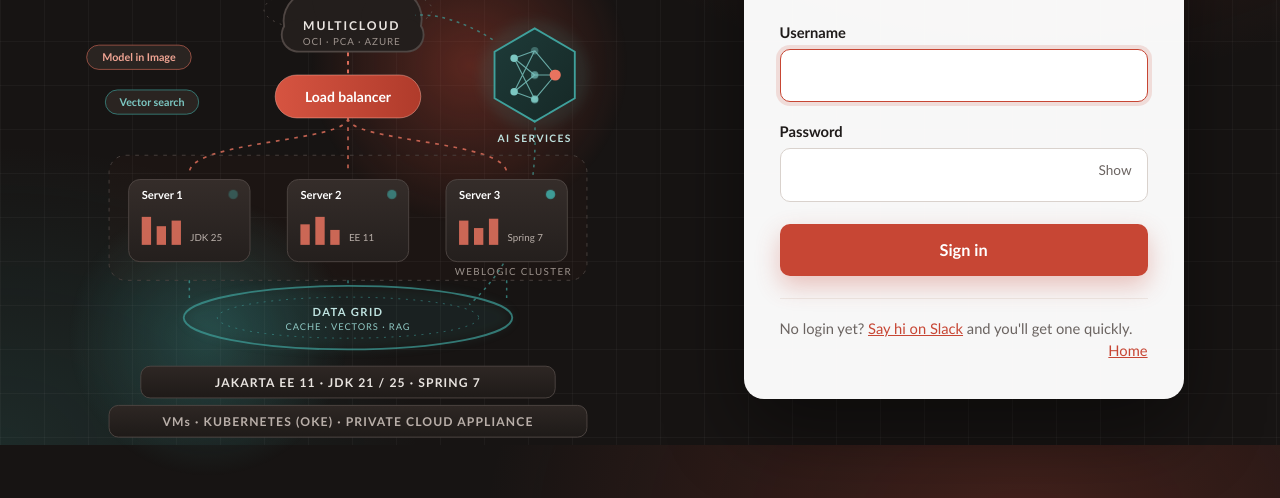
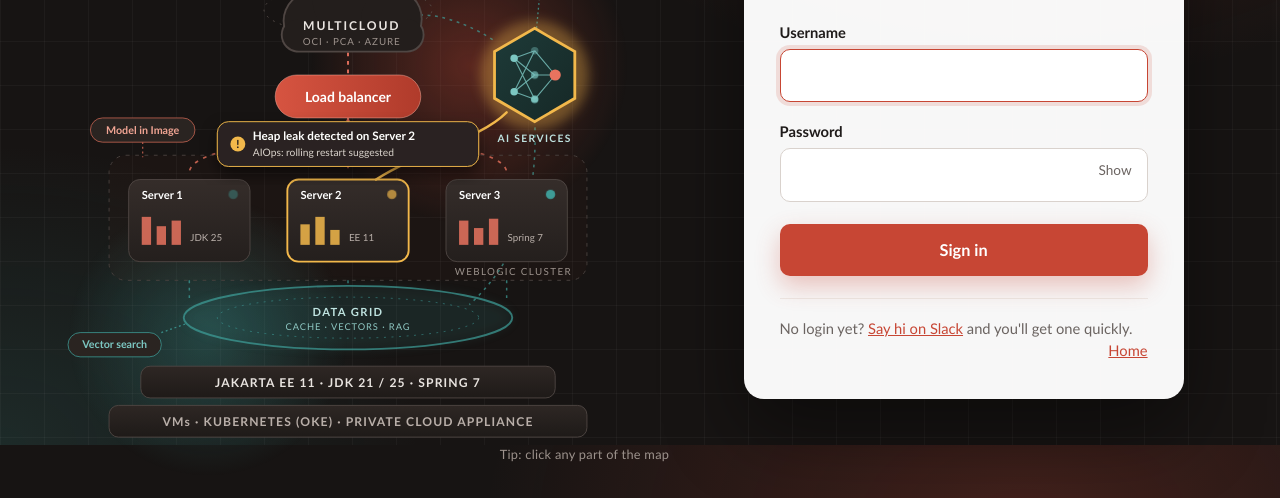
Before and after one commit to Lakhshit/fmw, a plain HTML site: page login.html in a window 1280 px wide. Shown: the part 355-853 px from the top of the page. Drawn offline with Linux system fonts and the light colour scheme.

Commit message:
Add files via upload

```diff
--- a/assets/fmw-crypto.js
+++ b/assets/fmw-crypto.js
@@ -53,6 +53,7 @@ window.FMW = (function () {
     if (!entry) return null;
     try {
       var obj = JSON.parse(dec.decode(await aesDecrypt(key, entry.iv, entry.ct)));
+      obj.u = String(user).trim().toLowerCase();
       save(obj, kf.hours || 12);
       return obj;
     } catch (e) {
--- /dev/null
+++ b/assets/hero.css
@@ -0,0 +1,24 @@
+/* Interactive hero map */
+.herowrap{position:relative}
+#heroArt a.hot{cursor:pointer;outline:none}
+#heroArt a.hot > *{transition:filter .18s, opacity .18s}
+#heroArt a.hot:hover > *, #heroArt a.hot:focus-visible > *{filter:brightness(1.25) drop-shadow(0 0 6px rgba(232,115,95,.55))}
+#heroArt a.chip:hover rect{stroke-opacity:1}
+.htip{position:absolute;z-index:5;pointer-events:none;max-width:260px;background:#FFFFFF;color:#1F1B1A;font:600 13px/1.35 Calibri,"Segoe UI",system-ui,Arial,sans-serif;padding:9px 12px;border-radius:10px;box-shadow:0 14px 34px rgba(0,0,0,.45);opacity:0;transform:translateY(4px);transition:opacity .15s,transform .15s}
+.htip.on{opacity:1;transform:none}
+.htip small{display:block;font-weight:400;color:#8C3A2E;margin-top:2px}
+.hhint{position:absolute;right:6px;bottom:-6px;font-size:.8rem;color:#9C928C;letter-spacing:.02em}
+/* incident story */
+#beam{stroke-dasharray:260;stroke-dashoffset:260;opacity:0}
+#heroArt.s-alert #beam{opacity:1;stroke-dashoffset:0;transition:stroke-dashoffset 1s ease, opacity .2s}
+#heroArt.s-fixed #beam{opacity:0;transition:opacity .6s}
+#bubble{opacity:0;transform:translateY(6px);transition:opacity .35s, transform .35s;pointer-events:none}
+#heroArt.s-alert #bubble, #heroArt.s-fixed #bubble{opacity:1;transform:none}
+#heroArt.s-warn #srv2 .bars, #heroArt.s-alert #srv2 .bars{fill:#F2B84B}
+#heroArt.s-warn #srv2 .led2, #heroArt.s-alert #srv2 .led2{fill:#F2B84B}
+#heroArt.s-warn #srv2 .box, #heroArt.s-alert #srv2 .box{stroke:#F2B84B;stroke-width:2}
+#heroArt.s-fixed #srv2 .box{stroke:#3FA19C;stroke-width:2}
+#heroArt.s-alert #aiNode polygon{stroke:#F2B84B;stroke-width:3}
+#heroArt.s-alert #aiNode .aiglow{fill:#F2B84B;opacity:.35}
+#heroArt.s-fixed #bubble rect{stroke:#3FA19C}
+#heroArt.s-fixed #bubble circle{fill:#3FA19C}
--- /dev/null
+++ b/assets/hero.js
@@ -0,0 +1,57 @@
+// Interactive hero map: tooltips on each part, and a short AI incident story that repeats.
+(function () {
+  var svg = document.getElementById("heroArt");
+  if (!svg) return;
+  var wrap = svg.parentNode;
+  wrap.classList.add("herowrap");
+
+  // ---- tooltips ----
+  var tip = document.createElement("div");
+  tip.className = "htip";
+  wrap.appendChild(tip);
+  function place(el) {
+    var r = el.getBoundingClientRect(), w = wrap.getBoundingClientRect();
+    var x = r.left - w.left + r.width / 2, y = r.top - w.top;
+    tip.style.left = Math.max(0, Math.min(w.width - tip.offsetWidth, x - tip.offsetWidth / 2)) + "px";
+    tip.style.top = Math.max(0, y - tip.offsetHeight - 10) + "px";
+  }
+  svg.querySelectorAll("a.hot").forEach(function (a) {
+    function show() { tip.innerHTML = a.getAttribute("data-tip") + "<small>Click to open</small>"; tip.classList.add("on"); place(a); }
+    function hide() { tip.classList.remove("on"); }
+    a.addEventListener("mouseenter", show);
+    a.addEventListener("focus", show);
+    a.addEventListener("mouseleave", hide);
+    a.addEventListener("blur", hide);
+  });
+  var hint = document.createElement("div");
+  hint.className = "hhint";
+  hint.textContent = "Tip: click any part of the map";
+  wrap.appendChild(hint);
+
+  // ---- AI incident story ----
+  var reduce = false;
+  try { reduce = window.matchMedia("(prefers-reduced-motion: reduce)").matches; } catch (e) {}
+  var t1 = document.getElementById("bT1"), t2 = document.getElementById("bT2"), ic = document.getElementById("bIcon");
+  var STORIES = [
+    ["Heap leak detected on Server 2", "AIOps: rolling restart suggested", "Resolved: heap back to normal"],
+    ["JDBC pool exhausted on Server 2", "AIOps: slow SQL found, pool tuned", "Resolved: response time normal"],
+    ["Stuck threads on Server 2", "AIOps: thread dumps captured", "Resolved: blocking call fixed"]
+  ];
+  var i = 0;
+  function setState(s) { svg.classList.remove("s-warn", "s-alert", "s-fixed"); if (s) svg.classList.add(s); }
+  function run() {
+    if (document.hidden) { setTimeout(run, 2000); return; }
+    var st = STORIES[i++ % STORIES.length];
+    t1.textContent = st[0]; t2.textContent = st[1]; ic.textContent = "!";
+    setState("s-warn");
+    setTimeout(function () { setState("s-alert"); }, 1300);
+    setTimeout(function () { t1.textContent = st[2]; t2.textContent = "Handled automatically by AIOps"; ic.textContent = "✓"; setState("s-fixed"); }, 5200);
+    setTimeout(function () { setState(""); }, 7600);
+    setTimeout(run, 13000);
+  }
+  if (reduce) {
+    if (svg.pauseAnimations) svg.pauseAnimations();
+  } else {
+    setTimeout(run, 2500);
+  }
+})();
--- a/login.html
+++ b/login.html
@@ -47,6 +47,7 @@
   .foot a{color:#C74634}
   @media (max-width:900px){.page{grid-template-columns:1fr;padding-top:96px}.visual{order:2}.art{max-width:420px;margin:0 auto}.visual h1,.visual p{text-align:center;margin-left:auto;margin-right:auto}}
 </style>
+<link rel="stylesheet" href="/assets/hero.css">
 </head>
 <body>
 <div class="page">
@@ -58,7 +59,7 @@
   <div class="visual">
     <h1>Where Fusion Middleware <em>meets AI</em>.</h1>
     <p>Briefings for consultants and leaders on WebLogic, Coherence, OCI and AI.</p>
-<svg class="art" id="heroArt" viewBox="0 0 600 560" style="overflow:visible" role="img" aria-label="Animated illustration: multicloud, a load balancer sending traffic to a WebLogic cluster, an AI services node, a Coherence data grid with vectors, and the Jakarta EE and JDK runtime layers">
+<svg class="art" id="heroArt" viewBox="0 0 600 560" style="overflow:visible" role="img" aria-label="Interactive map: multicloud, a load balancer and WebLogic cluster, an AI services node, a Coherence data grid, and the runtime layers. Each part links to its briefing.">
   <defs>
     <radialGradient id="gR" cx="50%" cy="50%" r="50%"><stop offset="0" stop-color="#C74634" stop-opacity=".38"/><stop offset="1" stop-color="#C74634" stop-opacity="0"/></radialGradient>
     <radialGradient id="gT" cx="50%" cy="50%" r="50%"><stop offset="0" stop-color="#3FA19C" stop-opacity=".30"/><stop offset="1" stop-color="#3FA19C" stop-opacity="0"/></radialGradient>
@@ -67,6 +68,7 @@
     <linearGradient id="lb" x1="0" x2="1"><stop offset="0" stop-color="#D65441"/><stop offset="1" stop-color="#B03B2B"/></linearGradient>
     <linearGradient id="ai" x1="0" x2="1" y1="0" y2="1"><stop offset="0" stop-color="#1E3B39"/><stop offset="1" stop-color="#162826"/></linearGradient>
     <filter id="blur6" x="-50%" y="-50%" width="200%" height="200%"><feGaussianBlur stdDeviation="6"/></filter>
+    <filter id="shadow" x="-20%" y="-20%" width="140%" height="160%"><feDropShadow dx="0" dy="8" stdDeviation="8" flood-color="#000" flood-opacity=".5"/></filter>
     <path id="pCloud" d="M300 126 V150"/>
     <path id="pS1" d="M300 196 C300 222 130 220 130 255"/>
     <path id="pS2" d="M300 196 V255"/>
@@ -76,61 +78,64 @@
     <path id="orbitP" d="M210 80 a90 26 0 1 0 180 0 a90 26 0 1 0 -180 0"/>
   </defs>
 
-  <!-- glows -->
   <circle cx="430" cy="140" r="170" fill="url(#gR)"/>
   <circle cx="150" cy="430" r="150" fill="url(#gT)"/>
 
-  <!-- cloud with orbit -->
+  <!-- connectors (behind everything) -->
   <use href="#orbitP" fill="none" stroke="#5A514D" stroke-dasharray="2 6"/>
-  <g>
+  <use href="#pAIc" fill="none" stroke="#3FA19C" stroke-width="1.6" stroke-dasharray="3 5" opacity=".7"/>
+  <use href="#pAI" fill="none" stroke="#3FA19C" stroke-width="1.6" stroke-dasharray="3 5" opacity=".7"/>
+  <use href="#pCloud" stroke="#E8735F" stroke-width="2" stroke-dasharray="4 5"/>
+  <g fill="none" stroke="#E8735F" stroke-width="1.8" stroke-dasharray="4 6" opacity=".8"><use href="#pS1"/><use href="#pS2"/><use href="#pS3"/></g>
+  <path d="M130 370 V392 M300 370 V376 M470 370 V392" stroke="#3FA19C" stroke-width="1.6" stroke-dasharray="3 5" opacity=".7"/>
+  <!-- chip tethers -->
+  <path d="M80 222 L80 238" stroke="#E8735F" stroke-width="1.4" stroke-dasharray="2 3" opacity=".7"/>
+  <path d="M100 426 L128 416" stroke="#3FA19C" stroke-width="1.4" stroke-dasharray="2 3" opacity=".8"/>
+  <path d="M506 58 L502 100" stroke="#3FA19C" stroke-width="1.4" stroke-dasharray="2 3" opacity=".8"/>
+
+  <!-- MULTICLOUD -->
+  <a class="hot" href="/cloud/" data-tip="Cloud &amp; multicloud: landing zones on OCI, OKE, PCA and Azure">
+    <title>Cloud &amp; multicloud</title>
     <g fill="#4F4643"><circle cx="262" cy="92" r="32"/><circle cx="302" cy="70" r="42"/><circle cx="346" cy="90" r="34"/><rect x="228" y="88" width="154" height="38" rx="19"/></g>
-    <g fill="#231E1C"><circle cx="262" cy="92" r="30"/><circle cx="302" cy="70" r="40"/><circle cx="346" cy="90" r="32"/><rect x="230" y="90" width="150" height="34" rx="17"/></g>
+    <g fill="#231E1C" class="fillable"><circle cx="262" cy="92" r="30"/><circle cx="302" cy="70" r="40"/><circle cx="346" cy="90" r="32"/><rect x="230" y="90" width="150" height="34" rx="17"/></g>
     <text x="304" y="102" text-anchor="middle" font-family="Calibri, Segoe UI, Arial" font-size="13" font-weight="700" fill="#E9E4E0" letter-spacing="2">MULTICLOUD</text>
     <text x="304" y="118" text-anchor="middle" font-family="Calibri, Segoe UI, Arial" font-size="10.5" fill="#9C928C" letter-spacing="1">OCI · PCA · AZURE</text>
-  </g>
+  </a>
   <circle r="5" fill="#E8735F"><animateMotion dur="9s" repeatCount="indefinite"><mpath href="#orbitP"/></animateMotion></circle>
   <circle r="4" fill="#7CC7C2"><animateMotion dur="9s" begin="-4.5s" repeatCount="indefinite"><mpath href="#orbitP"/></animateMotion></circle>
 
-  <!-- AI services node -->
-  <g>
-    <circle cx="500" cy="150" r="58" fill="#3FA19C" opacity=".12" filter="url(#blur6)"/>
+  <!-- AI SERVICES -->
+  <a class="hot" href="/ai-lab/" data-tip="AI Lab: live anomaly detection, log analyzer and migration scorer">
+    <title>AI Lab</title>
+    <g id="aiNode">
+      <circle class="aiglow" cx="500" cy="150" r="58" fill="#3FA19C" opacity=".12" filter="url(#blur6)"/>
       <polygon points="500,100 543,125 543,175 500,200 457,175 457,125" fill="url(#ai)" stroke="#3FA19C" stroke-width="2"/>
-    <g stroke="#7CC7C2" stroke-width="1.2" opacity=".8">
-      <path d="M478 132 L500 124 M478 132 L500 150 M478 132 L500 176 M478 168 L500 124 M478 168 L500 150 M478 168 L500 176 M500 124 L522 150 M500 150 L522 150 M500 176 L522 150"/>
-    </g>
+      <g stroke="#7CC7C2" stroke-width="1.2" opacity=".8"><path d="M478 132 L500 124 M478 132 L500 150 M478 132 L500 176 M478 168 L500 124 M478 168 L500 150 M478 168 L500 176 M500 124 L522 150 M500 150 L522 150 M500 176 L522 150"/></g>
       <g fill="#7CC7C2"><circle cx="478" cy="132" r="4"/><circle cx="478" cy="168" r="4"/><circle class="pulse" cx="500" cy="124" r="4"/><circle class="pulse d2" cx="500" cy="150" r="4"/><circle class="pulse d3" cx="500" cy="176" r="4"/></g>
       <circle cx="522" cy="150" r="6" fill="#E8735F"><animate attributeName="r" values="5;8;5" dur="2s" repeatCount="indefinite"/></circle>
       <text x="500" y="222" text-anchor="middle" font-family="Calibri, Segoe UI, Arial" font-size="11" font-weight="700" fill="#BFE3E0" letter-spacing="1.5">AI SERVICES</text>
     </g>
-  <use href="#pAIc" fill="none" stroke="#3FA19C" stroke-width="1.6" stroke-dasharray="3 5" opacity=".7"/>
-  <use href="#pAI" fill="none" stroke="#3FA19C" stroke-width="1.6" stroke-dasharray="3 5" opacity=".7"/>
+  </a>
   <circle r="4" fill="#7CC7C2"><animateMotion dur="2.6s" repeatCount="indefinite"><mpath href="#pAI"/></animateMotion></circle>
   <circle r="3.5" fill="#7CC7C2"><animateMotion dur="2s" begin="-1s" repeatCount="indefinite"><mpath href="#pAIc"/></animateMotion></circle>
-
-  <!-- cloud to load balancer -->
-  <use href="#pCloud" stroke="#E8735F" stroke-width="2" stroke-dasharray="4 5"/>
   <circle r="4" fill="#FFD3C9"><animateMotion dur="1.2s" repeatCount="indefinite"><mpath href="#pCloud"/></animateMotion></circle>
 
-  <!-- load balancer -->
-  <g>
+  <!-- LOAD BALANCER -->
+  <a class="hot" href="/weblogic-26/#oci" data-tip="WebLogic 26 on OCI: Marketplace stacks with a load balancer">
+    <title>WebLogic 26 on OCI</title>
     <rect x="222" y="150" width="156" height="46" rx="23" fill="url(#lb)"/>
-    <rect x="222" y="150" width="156" height="46" rx="23" fill="none" stroke="#FFB4A6" stroke-opacity=".5">
-      <animate attributeName="stroke-opacity" values=".1;.7;.1" dur="2.4s" repeatCount="indefinite"/>
-    </rect>
+    <rect x="222" y="150" width="156" height="46" rx="23" fill="none" stroke="#FFB4A6" stroke-opacity=".5"><animate attributeName="stroke-opacity" values=".1;.7;.1" dur="2.4s" repeatCount="indefinite"/></rect>
     <text x="300" y="179" text-anchor="middle" font-family="Calibri, Segoe UI, Arial" font-size="15" font-weight="700" fill="#fff">Load balancer</text>
-  </g>
-
-  <!-- traffic to servers -->
-  <g fill="none" stroke="#E8735F" stroke-width="1.8" stroke-dasharray="4 6" opacity=".8">
-    <use href="#pS1"/><use href="#pS2"/><use href="#pS3"/>
-  </g>
+  </a>
   <g fill="#FFD3C9">
     <circle r="4"><animateMotion dur="1.8s" repeatCount="indefinite"><mpath href="#pS1"/></animateMotion></circle>
     <circle r="4"><animateMotion dur="1.8s" begin="-.6s" repeatCount="indefinite"><mpath href="#pS2"/></animateMotion></circle>
     <circle r="4"><animateMotion dur="1.8s" begin="-1.2s" repeatCount="indefinite"><mpath href="#pS3"/></animateMotion></circle>
   </g>
 
-  <!-- cluster -->
+  <!-- WEBLOGIC CLUSTER -->
+  <a class="hot" href="/weblogic-26/" data-tip="WebLogic Server 26: Jakarta EE 11, JDK 21/25, upgrade path finder">
+    <title>WebLogic Server 26</title>
     <rect x="44" y="236" width="512" height="134" rx="18" fill="#C74634" fill-opacity=".03" stroke="#4A423F" stroke-dasharray="4 6"/>
     <text x="540" y="364" text-anchor="end" font-family="Calibri, Segoe UI, Arial" font-size="10.5" fill="#9C928C" letter-spacing="1.5">WEBLOGIC CLUSTER</text>
     <g font-family="Calibri, Segoe UI, Arial">
@@ -145,16 +150,16 @@
         </g>
         <text x="66" y="66" font-size="10.5" fill="#B9AFA9">JDK 25</text>
       </g>
-    <g transform="translate(235 262)">
-      <rect width="130" height="88" rx="12" fill="url(#srv)" stroke="#4F4643"/>
-      <circle class="pulse d2" cx="112" cy="16" r="5" fill="#3FA19C"/>
+      <g transform="translate(235 262)" id="srv2">
+        <rect class="box" width="130" height="88" rx="12" fill="url(#srv)" stroke="#4F4643"/>
+        <circle class="led2 pulse d2" cx="112" cy="16" r="5" fill="#3FA19C"/>
         <text x="14" y="21" font-size="12" font-weight="700" fill="#fff">Server 2</text>
-      <g fill="#E8735F" opacity=".85">
+        <g class="bars" fill="#E8735F" opacity=".85">
           <rect x="14" y="48" width="10" height="22"><animate attributeName="height" values="22;34;16;22" dur="2s" repeatCount="indefinite"/><animate attributeName="y" values="48;36;54;48" dur="2s" repeatCount="indefinite"/></rect>
           <rect x="30" y="40" width="10" height="30"><animate attributeName="height" values="30;18;28;30" dur="2.4s" repeatCount="indefinite"/><animate attributeName="y" values="40;52;42;40" dur="2.4s" repeatCount="indefinite"/></rect>
           <rect x="46" y="54" width="10" height="16"><animate attributeName="height" values="16;30;22;16" dur="1.7s" repeatCount="indefinite"/><animate attributeName="y" values="54;40;48;54" dur="1.7s" repeatCount="indefinite"/></rect>
         </g>
-      <text x="66" y="66" font-size="10.5" fill="#B9AFA9">EE 11</text>
+        <text class="lbl2" x="66" y="66" font-size="10.5" fill="#B9AFA9">EE 11</text>
       </g>
       <g transform="translate(405 262)">
         <rect width="130" height="88" rx="12" fill="url(#srv)" stroke="#4F4643"/>
@@ -168,41 +173,62 @@
         <text x="66" y="66" font-size="10.5" fill="#B9AFA9">Spring 7</text>
       </g>
     </g>
+  </a>
 
-  <!-- links to data grid -->
-  <path d="M130 370 V392 M300 370 V376 M470 370 V392" stroke="#3FA19C" stroke-width="1.6" stroke-dasharray="3 5" opacity=".7"/>
-
-  <!-- data grid with vectors -->
-  <g>
+  <!-- DATA GRID -->
+  <a class="hot" href="/weblogic-26/#coherence" data-tip="Coherence 26: data grid, vector search and RAG">
+    <title>Coherence 26</title>
     <ellipse cx="300" cy="410" rx="176" ry="34" fill="#3FA19C" opacity=".10" filter="url(#blur6)"/>
-    <ellipse cx="300" cy="410" rx="176" ry="34" fill="none" stroke="#3FA19C" stroke-width="2" opacity=".7"/>
+    <ellipse cx="300" cy="410" rx="176" ry="34" fill="#3FA19C" fill-opacity=".04" stroke="#3FA19C" stroke-width="2" stroke-opacity=".7"/>
     <ellipse cx="300" cy="410" rx="140" ry="22" fill="none" stroke="#3FA19C" stroke-width="1" stroke-dasharray="2 6" opacity=".6"/>
-    <g>
+    <text x="300" y="408" text-anchor="middle" font-family="Calibri, Segoe UI, Arial" font-size="12" font-weight="700" fill="#BFE3E0" letter-spacing="1.5">DATA GRID</text>
+    <text x="300" y="423" text-anchor="middle" font-family="Calibri, Segoe UI, Arial" font-size="10" fill="#8FC9C4" letter-spacing="1">CACHE · VECTORS · RAG</text>
+  </a>
+  <g pointer-events="none">
     <circle r="6" fill="#3FA19C"><animateMotion dur="7s" repeatCount="indefinite" path="M124 410 a176 34 0 1 0 352 0 a176 34 0 1 0 -352 0"/></circle>
     <circle r="6" fill="#3FA19C"><animateMotion dur="7s" begin="-3.5s" repeatCount="indefinite" path="M124 410 a176 34 0 1 0 352 0 a176 34 0 1 0 -352 0"/></circle>
     <circle r="4" fill="#7CC7C2"><animateMotion dur="5s" begin="-1s" repeatCount="indefinite" path="M436 410 a136 22 0 1 0 -272 0 a136 22 0 1 0 272 0"/></circle>
     <circle r="4" fill="#E8735F"><animateMotion dur="5s" begin="-3.5s" repeatCount="indefinite" path="M436 410 a136 22 0 1 0 -272 0 a136 22 0 1 0 272 0"/></circle>
   </g>
-    <text x="300" y="408" text-anchor="middle" font-family="Calibri, Segoe UI, Arial" font-size="12" font-weight="700" fill="#BFE3E0" letter-spacing="1.5">DATA GRID</text>
-    <text x="300" y="423" text-anchor="middle" font-family="Calibri, Segoe UI, Arial" font-size="10" fill="#8FC9C4" letter-spacing="1">CACHE · VECTORS · RAG</text>
+
+  <!-- RUNTIME PLATES -->
+  <g font-family="Calibri, Segoe UI, Arial" font-size="13" font-weight="700" letter-spacing="1.2" text-anchor="middle">
+    <a class="hot" href="/weblogic-26/#platform" data-tip="Platform &amp; APIs: Jakarta EE 11, JDK 21/25, Spring 7, Jakarta Data">
+      <title>Platform &amp; APIs</title>
+      <rect x="78" y="462" width="444" height="34" rx="10" fill="url(#plate)" stroke="#4F4643"/>
+      <text x="300" y="484" fill="#E9E4E0">JAKARTA EE 11 · JDK 21 / 25 · SPRING 7</text>
+    </a>
+    <a class="hot" href="/containers/" data-tip="Containers &amp; OKE, plus Private Cloud Appliance: where WebLogic runs">
+      <title>Containers &amp; OKE</title>
+      <rect x="44" y="504" width="512" height="34" rx="10" fill="url(#plate)" stroke="#4F4643"/>
+      <text x="300" y="526" fill="#B9AFA9">VMs · KUBERNETES (OKE) · PRIVATE CLOUD APPLIANCE</text>
+    </a>
   </g>
 
-  <!-- runtime plates -->
-  <g font-family="Calibri, Segoe UI, Arial" font-size="13" font-weight="700" letter-spacing="1.2" text-anchor="middle">
-    <rect x="78" y="462" width="444" height="34" rx="10" fill="url(#plate)" stroke="#4F4643"/>
-    <text x="300" y="484" fill="#E9E4E0">JAKARTA EE 11 · JDK 21 / 25 · SPRING 7</text>
-    <rect x="44" y="504" width="512" height="34" rx="10" fill="url(#plate)" stroke="#4F4643"/>
-    <text x="300" y="526" fill="#B9AFA9">VMs · KUBERNETES (OKE) · PRIVATE CLOUD APPLIANCE</text>
+  <!-- ATTACHED CHIPS -->
+  <g font-family="Calibri, Segoe UI, Arial" font-size="11.5" font-weight="700" text-anchor="middle">
+    <a class="hot chip" href="/containers/#models" data-tip="Model in Image: how the WebLogic Kubernetes Operator builds domains">
+      <title>Model in Image</title>
+      <rect x="24" y="196" width="112" height="26" rx="13" fill="#2A2421" stroke="#E8735F" stroke-opacity=".7"/><text x="80" y="213" fill="#F0A493">Model in Image</text>
+    </a>
+    <a class="hot chip" href="/ai-lab/#try" data-tip="AIOps: try the live anomaly-detection demo">
+      <title>AIOps demo</title>
+      <rect x="462" y="32" width="88" height="26" rx="13" fill="#2A2421" stroke="#3FA19C" stroke-opacity=".8"/><text x="506" y="49" fill="#7CC7C2">AIOps</text>
+    </a>
+    <a class="hot chip" href="/weblogic-26/#ai-angle" data-tip="Vector search: Coherence and AI Vector Search for RAG">
+      <title>Vector search</title>
+      <rect x="0" y="426" width="100" height="26" rx="13" fill="#2A2421" stroke="#3FA19C" stroke-opacity=".8"/><text x="50" y="443" fill="#7CC7C2">Vector search</text>
+    </a>
   </g>
 
-  <!-- floating chips -->
-  <g font-family="Calibri, Segoe UI, Arial" font-size="11.5" font-weight="700">
-    <g><animateTransform attributeName="transform" type="translate" values="0 0;0 -6;0 0" dur="4s" repeatCount="indefinite"/>
-      <rect x="20" y="118" width="112" height="26" rx="13" fill="#2A2421" stroke="#E8735F" stroke-opacity=".6"/><text x="76" y="135" text-anchor="middle" fill="#F0A493">Model in Image</text></g>
-    <g><animateTransform attributeName="transform" type="translate" values="0 0;0 6;0 0" dur="5s" repeatCount="indefinite"/>
-      <rect x="40" y="166" width="100" height="26" rx="13" fill="#2A2421" stroke="#3FA19C" stroke-opacity=".7"/><text x="90" y="183" text-anchor="middle" fill="#7CC7C2">Vector search</text></g>
-    <g><animateTransform attributeName="transform" type="translate" values="0 0;0 -5;0 0" dur="4.6s" repeatCount="indefinite"/>
-      <rect x="20" y="40" width="92" height="26" rx="13" fill="#2A2421" stroke="#5A514D"/><text x="66" y="57" text-anchor="middle" fill="#D9D2CD">AIOps</text></g>
+  <!-- AI INCIDENT STORY (driven by /assets/hero.js) -->
+  <path id="beam" d="M470 190 C440 220 380 230 330 262" fill="none" stroke="#F2B84B" stroke-width="2.6" stroke-linecap="round"/>
+  <g id="bubble" filter="url(#shadow)">
+    <rect x="160" y="200" width="280" height="48" rx="12" fill="#2B2420" stroke="#F2B84B"/>
+    <circle cx="182" cy="224" r="8" fill="#F2B84B"/>
+    <text id="bIcon" x="182" y="228" text-anchor="middle" font-family="Calibri, Segoe UI, Arial" font-size="12" font-weight="700" fill="#1F1B1A">!</text>
+    <text id="bT1" x="198" y="220" font-family="Calibri, Segoe UI, Arial" font-size="12.5" font-weight="700" fill="#fff">Heap leak detected on Server 2</text>
+    <text id="bT2" x="198" y="237" font-family="Calibri, Segoe UI, Arial" font-size="11" fill="#D9D2CD">AIOps: rolling restart suggested</text>
   </g>
 </svg>
   </div>
@@ -227,7 +253,6 @@
     <div class="foot">No login yet? <a href="#" data-slack>Say hi on Slack</a> and you'll get one quickly. <a href="/" style="float:right">Home</a></div>
   </form>
 </div>
-<script>try{if(window.matchMedia("(prefers-reduced-motion: reduce)").matches){var h=document.getElementById("heroArt");h&&h.pauseAnimations&&h.pauseAnimations();}}catch(e){}</script>
 <script src="/assets/fmw-crypto.js"></script>
 <script src="/assets/site-config.js"></script>
 <script>
@@ -260,5 +285,6 @@
     });
   })();
 </script>
+<script src="/assets/hero.js"></script>
 </body>
 </html>
```
Also changed, not shown: data/keys.json (+10 -10 lines), index.html (+101 -58 lines), 6 other files. Lines whose indentation alone changed are shown as unchanged.
